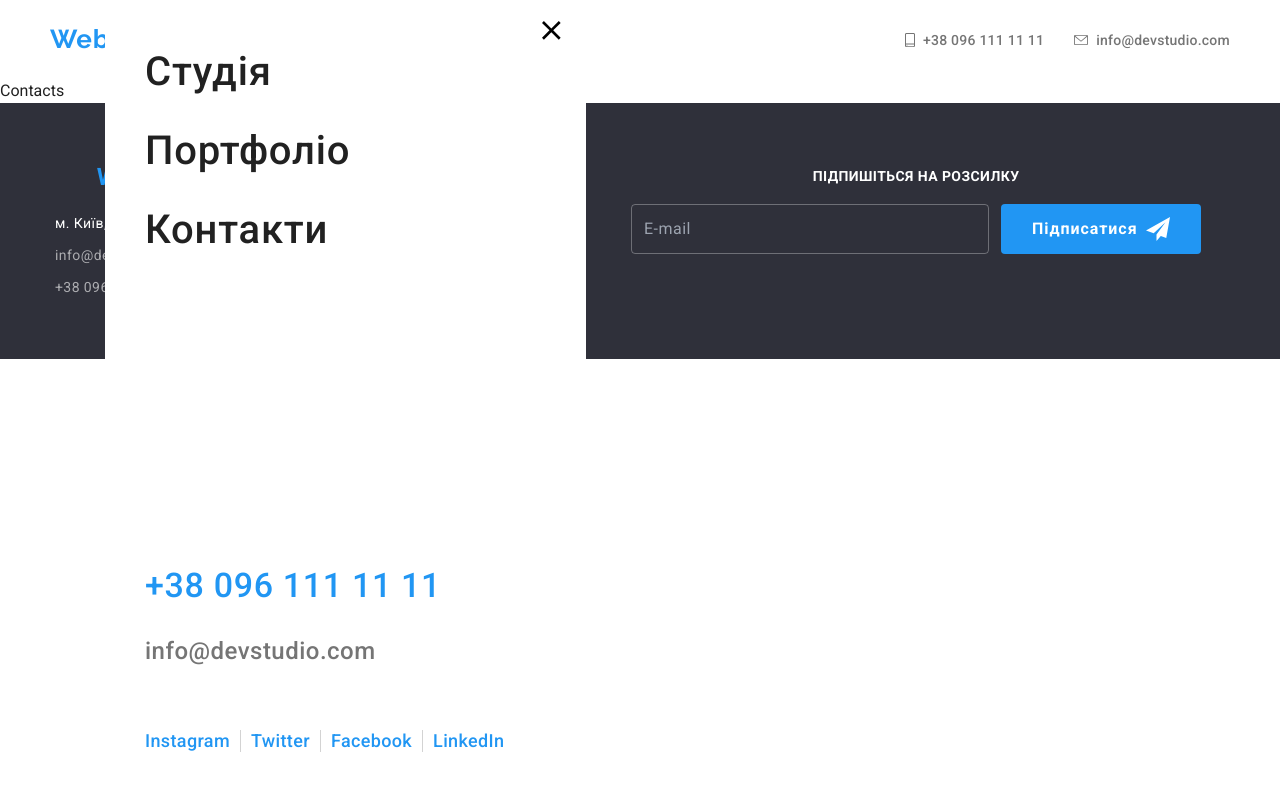
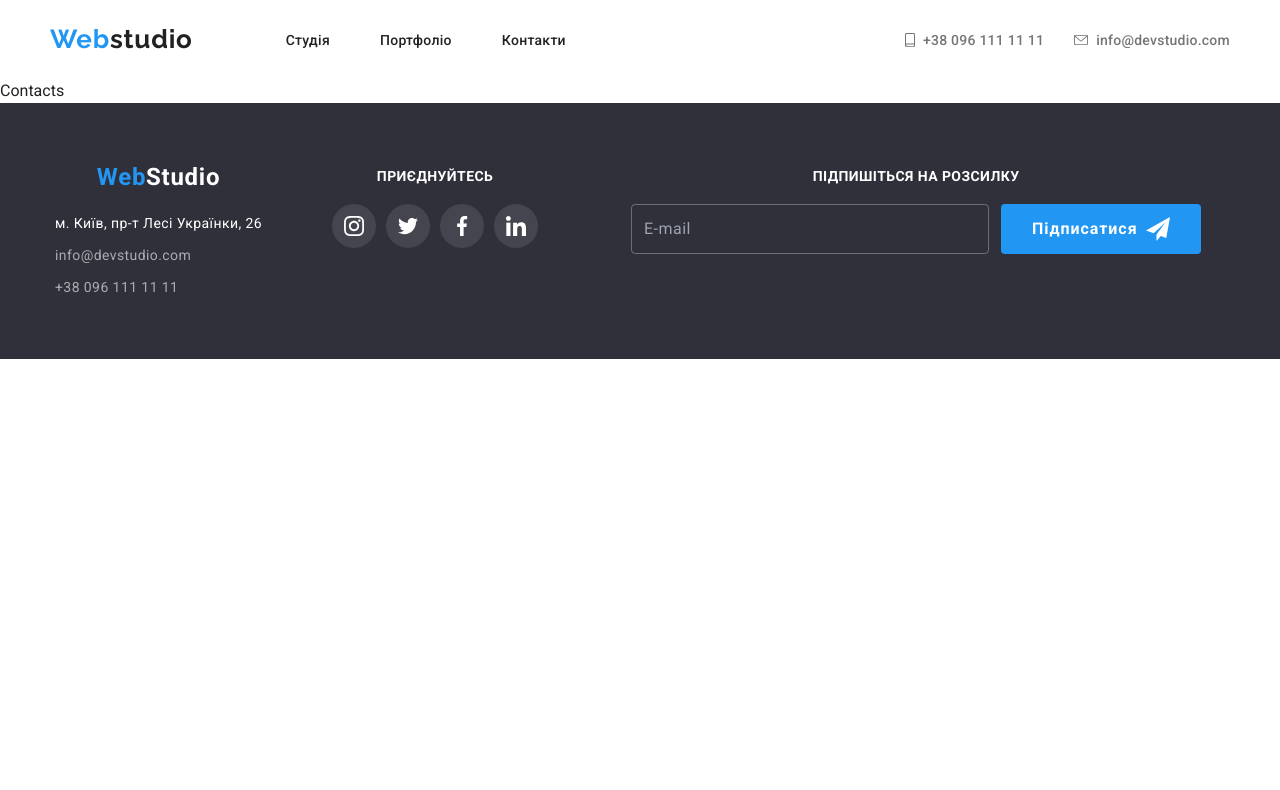
Before and after one commit to PavloGram/web-studio-next, a Next.js app: page /contacts in a window 1280 px wide. Shown: the top 790 px of the page. Built offline with nearby package versions, Linux system fonts and the light colour scheme.

Commit message:
add mob menu wrap

```diff
--- a/app/components/Header.jsx
+++ b/app/components/Header.jsx
@@ -10,7 +10,7 @@
 import styles from "../ui/styles/header.module.css";
 
 export default function Header() {
-  const [showMobMenu, setShowMobMenu] = useState(true);
+  const [showMobMenu, setShowMobMenu] = useState(false);
   const path = usePathname();
 
   return (
@@ -103,8 +103,8 @@
           </Link>
         </article>
       </section>
-
-      <section
+<div className={styles.headerSectionMobMenuSectionWrap}>
+  <section
         className={`${styles.headerSectionMobMenuSection}
          ${
            showMobMenu
@@ -220,6 +220,8 @@
           </section>
         </section>
       </section>
+</div>
+
     </header>
   );
 }
--- a/app/ui/styles/header.module.css
+++ b/app/ui/styles/header.module.css
@@ -1,5 +1,5 @@
 .headerSection {
-  position: relative;
+  width: 100%;
   max-width: 480px;
   margin: 0 auto;
   padding: 15px 10px;
@@ -148,14 +148,22 @@
   fill: #2196f3;
 }
 
+.headerSectionMobMenuSectionWrap{
+  position: fixed;
+  top: 0;
+  left: 0;
+  width: 100%;
+  height: 100%;
+  display: flex;
+  justify-content: center;
+  pointer-events: none;
+}
 
 .headerSectionMobMenuSection {
   /*     translate-x-[-50%] transition-transform duration-300 px-10 py-12 flex flex-col justify-between */
-  position: fixed;
-  top: 0;
-  left: 105px;
-
-  width: 481px;
+  position: relative;
+  width: 100%;
+  max-width: 481px;
   height: 100%;
   background: #ffffff;
   padding: 48px 40px;
```
